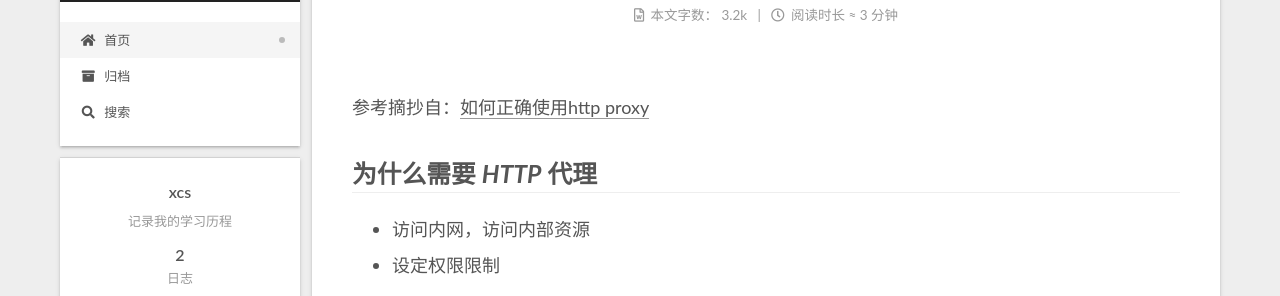
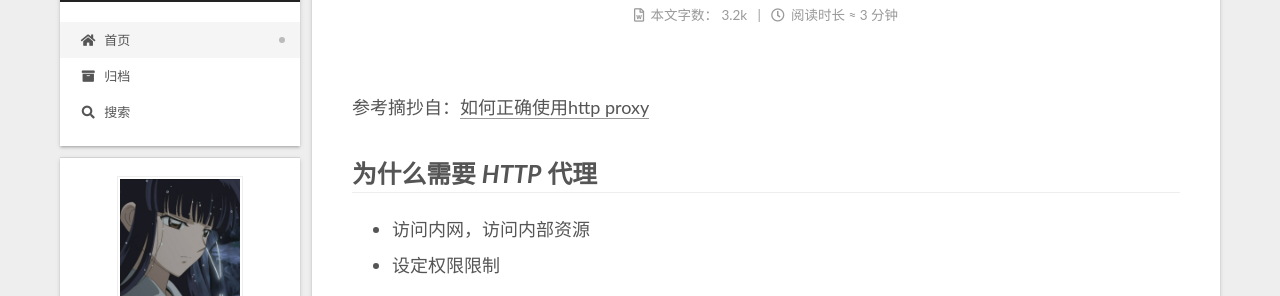
Before and after one commit to xcsambition/xcsambition.github.io, a plain HTML site: page index.html in a window 1280 px wide. Shown: the part 112-408 px from the top of the page. Drawn offline with Linux system fonts and the light colour scheme.

Commit message:
Site updated: 2022-09-19 19:04:23

```diff
--- a/index.html
+++ b/index.html
@@ -180,7 +180,7 @@
     <link itemprop="mainEntityOfPage" href="https://xcsambition.github.io/2022/09/19/HTTP%E4%BB%A3%E7%90%86/">
 
     <span hidden itemprop="author" itemscope itemtype="http://schema.org/Person">
-      <meta itemprop="image" content="/images/avatar.gif">
+      <meta itemprop="image" content="/images/profile-photo.jpg">
       <meta itemprop="name" content="xcs">
       <meta itemprop="description" content="记录我的学习历程">
     </span>
@@ -263,7 +263,7 @@
     <link itemprop="mainEntityOfPage" href="https://xcsambition.github.io/2022/09/18/llinux%E5%B8%B8%E8%A7%81%E5%91%BD%E4%BB%A4/">
 
     <span hidden itemprop="author" itemscope itemtype="http://schema.org/Person">
-      <meta itemprop="image" content="/images/avatar.gif">
+      <meta itemprop="image" content="/images/profile-photo.jpg">
       <meta itemprop="name" content="xcs">
       <meta itemprop="description" content="记录我的学习历程">
     </span>
@@ -415,6 +415,8 @@
 
       <div class="site-overview-wrap sidebar-panel">
         <div class="site-author motion-element" itemprop="author" itemscope itemtype="http://schema.org/Person">
+    <img class="site-author-image" itemprop="image" alt="xcs"
+      src="/images/profile-photo.jpg">
   <p class="site-author-name" itemprop="name">xcs</p>
   <div class="site-description" itemprop="description">记录我的学习历程</div>
 </div>
```
Also changed, not shown: 2022/09/18/llinux常见命令/index.html (+3 -1 lines), 2022/09/19/HTTP代理/index.html (+3 -1 lines), about/index.html (+2 -0 lines), archives/2022/09/index.html (+2 -0 lines), archives/2022/index.html (+2 -0 lines), archives/index.html (+2 -0 lines), images/profile-photo.jpg (added).
